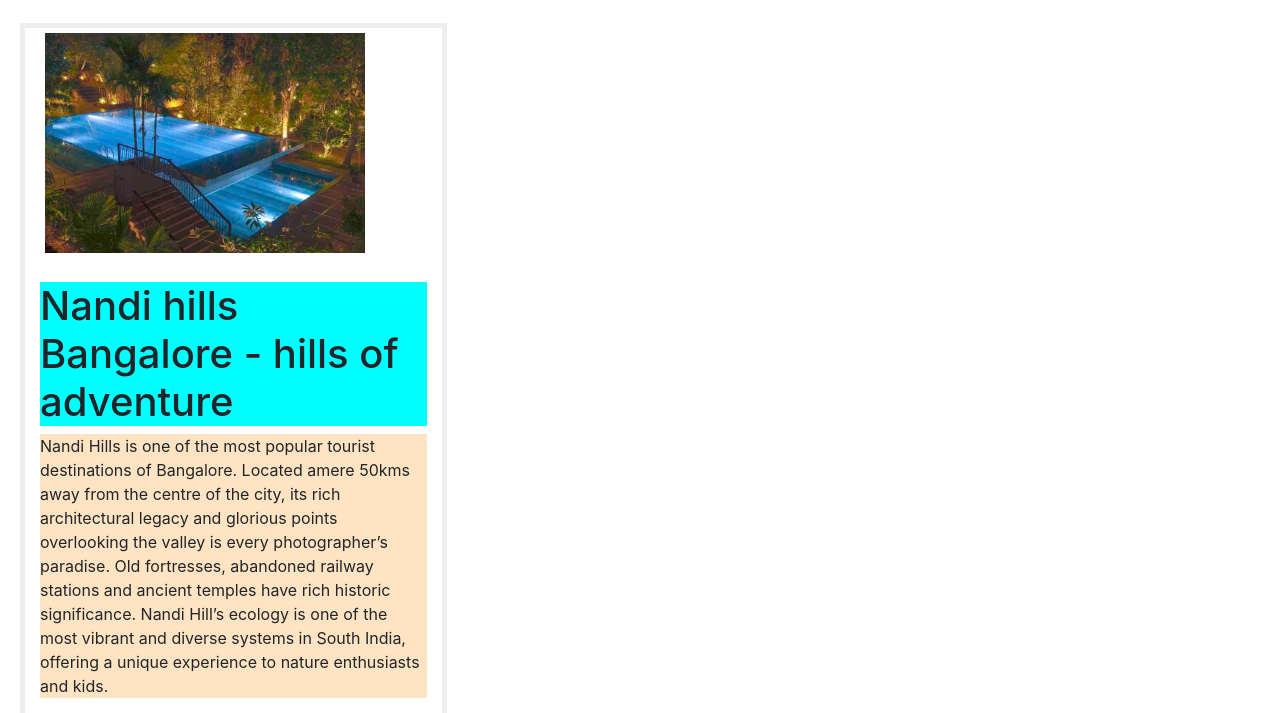
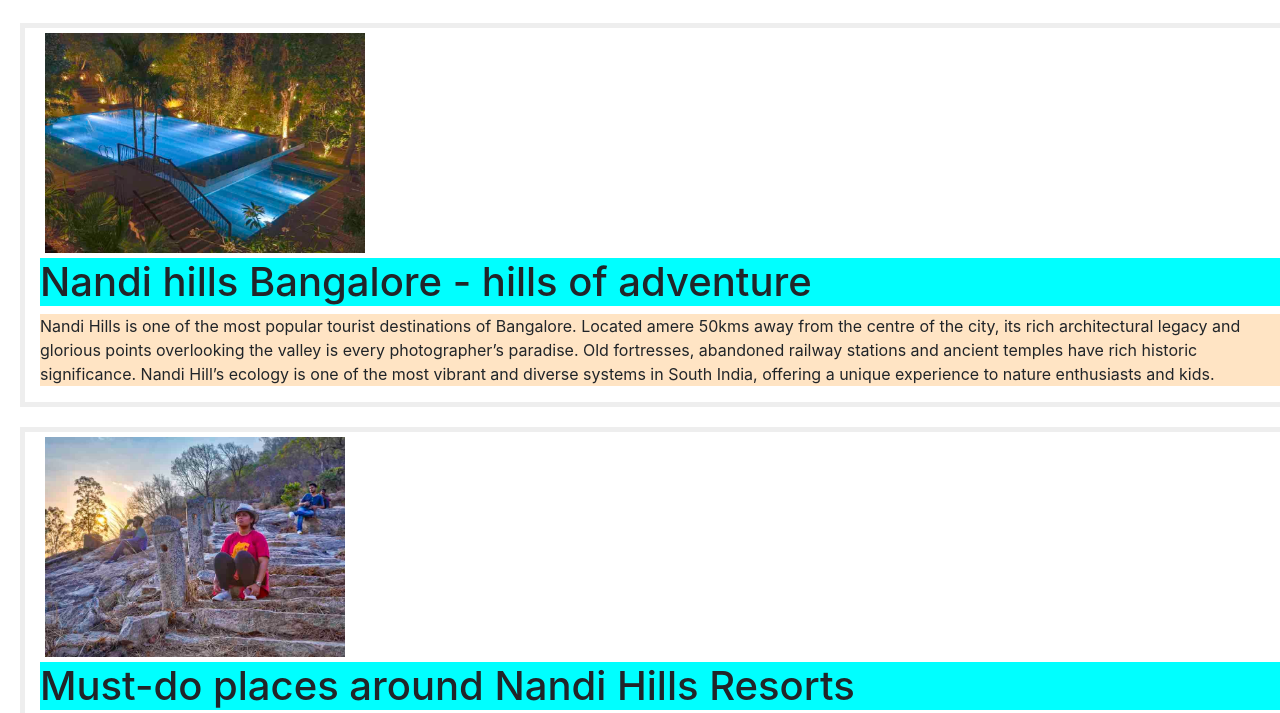
Before and after one commit to sainath498/gitbootstrap, a plain HTML site: page index.html in a window 1280 px wide. Shown: the part 513-1226 px from the top of the page. Drawn offline with nearby package versions, Linux system fonts and the light colour scheme.

Commit message:
Update index.html

```diff
--- a/index.html
+++ b/index.html
@@ -72,9 +72,9 @@
 
 
 
-        <div class=" col-12 col-sm-12 col-md-12 col-lg-4 col-xl-4 mb-4 " style="border: 5px solid #eee; margin: 20px">
+        <div class=" col-12 col-sm-12 col-md-12 col-lg-12 col-xl-12 mb-12 " style="border: 5px solid #eee; margin: 20px">
           <div>
-              <div class="col-6 col-sm-6 col-md-6 col-lg-4 col-xl-4 mb-4 " style="padding: 5px">
+              <div class="col-12 col-sm-12 col-md-12 col-lg-12 col-xl-12 mb-12 " style="padding: 5px">
                   <img alt="" src="images/SP.jpg" style="height: 220px; width: 320px" />
               </div>
 
@@ -87,9 +87,9 @@
 
           </div>
       </div>
-      <div class=" col-12 col-sm-12 col-md-12 col-lg-4 col-xl-4 mb-4" style="border: 5px solid #eee; margin: 20px">
+      <div class=" col-12 col-sm-12 col-md-12 col-lg-12 col-xl-12 mb-12" style="border: 5px solid #eee; margin: 20px">
         <div>
-            <div class="col-6 col-sm-6 col-md-6 col-lg-4 col-xl-4 mb-4 " style="padding: 5px">
+            <div class="col-12 col-sm-12 col-md-12 col-lg-12 col-xl-12 mb-12 " style="padding: 5px">
                 <img alt="" src="images/REDWOMEN.jpg" style="height: 220px; width: 380 px" />
             </div>
 
```
